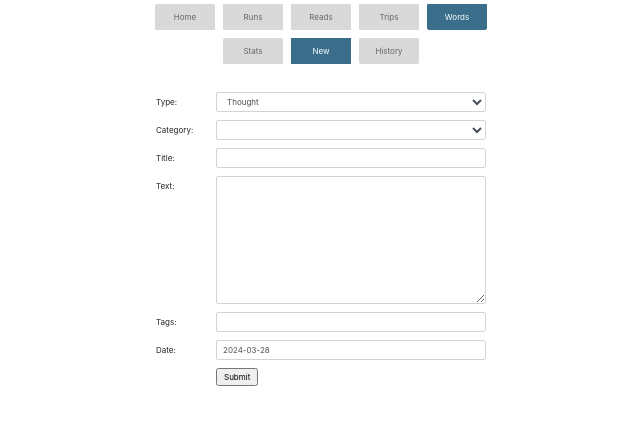
After one commit to AndyPikeWork/Runs-Reads-Trips-Thoughts, a Flask app: page /words/new in a window 1280 px wide. The commit adds this page. Shown: the top 425 px of the page, without its empty margins (319-959 px from the left). Run offline with Flask 3, Linux system fonts and the light colour scheme; lists and menus that the app fills with data are empty; parts of the project's set-up code (start-up, migrations or seed data) failed here and were passed over; some libraries are stand-ins or nearby versions.

Commit message:
new file:   .gitignore 	modified:   __pycache__/app.cpython-39.pyc 	modified:   __pycache__/functions.cpython-39.pyc 	modified:   app.py 	modified:   aux data/Data.xlsx 	modified:   functions.py 	modified:   instance/db.db     new file:   static/field_values.js 	new file:   static/functions.js 	modified:   static/my_override_style.css 	modified:   templates/base.html 	new file:   templates/base_words.html 	new file:   templates/words_edit.html     new file:   templates/words_history.html 	new file:   templates/words_new.html 	new file:   templates/words_stats.html 	new file:   templates/words_view.html

```diff
--- a/app.py
+++ b/app.py
@@ -19,11 +19,11 @@ from datetime import datetime, timedelta, time
 from jinja2.utils import markupsafe
 markupsafe.Markup()
 #Markup('')
-# My python files:
+# My python functions:
 import functions as f
 
 # Swich betwen 'local' and 'prod'
-mode = "prod"
+mode = "local"
 
 
 app = Flask(__name__)
@@ -95,6 +95,18 @@ class Thoughts(db.Model):
     thought = db.Column(db.String(1000))
     category = db.Column(db.String(200))
     date_added = db.Column(db.String(20))
+
+class Words(db.Model):
+    id = db.Column(db.Integer, primary_key=True)
+    date_added = db.Column(db.String(20))
+    note_date = db.Column(db.String(20))
+    note_type = db.Column(db.String(200))
+    note_category = db.Column(db.String(200))
+    note_title = db.Column(db.String(200))
+    note_text = db.Column(db.String(2000))
+    note_status = db.Column(db.String(200))
+    edit_date = db.Column(db.String(20))
+    note_tags = db.Column(db.String(200))
 
 
 with app.app_context():
@@ -296,6 +308,18 @@ def thoughts_stats():
 
     return render_template('thoughts_stats.html', thoughts_by_category=thoughts_by_category)
 
+@app.route('/words/stats', methods=['GET', 'POST'])
+def words_stats():
+    words = Words.query.all()
+
+    # get all the thoughts by category
+    notes_by_category = [category.strip() for note in words for category in note.note_category.split(',')]
+
+    notes_by_category = f.group_and_rank(notes_by_category,"TRUE", 10)
+    #thoughts_by_category = f.make_graph(thoughts_by_category, "hbar", 0.5, 0, "NULL","NULL", 2, "FALSE")
+
+    return render_template('words_stats.html', notes_by_category=notes_by_category)
+
 # HISTORY ---------------------------------------------------------------------------------------------------
 
 # Route for handling form submissions
@@ -335,6 +359,12 @@ def trips_history():
 def thoughts_history():
     thoughts = Thoughts.query.all()
     return render_template('thoughts_history.html',thoughts=thoughts)
+
+@app.route('/words/history', methods=['GET', 'POST'])
+def words_history():
+    words = Words.query.all()
+    print(*words)
+    return render_template('words_history.html',words=words)
 
 # NEW ---------------------------------------------------------------------------------------------------
 
@@ -432,6 +462,62 @@ def thoughts_new():
             print(f"Error: {str(e)}")
     return render_template('thoughts_new.html')
 
+@app.route('/words/new', methods=['GET', 'POST'])
+def words_new():
+    if request.method == 'POST':
+        try:
+            date_added = datetime.today().strftime('%Y-%m-%d')
+            note_date = request.form['note_date']
+            note_type = request.form['note_type']
+            note_category = request.form['note_category']
+            note_title = request.form['note_title']
+            note_text = request.form['note_text']
+            note_status = "new"
+            edit_date = ""
+            note_tags = request.form['note_tags']
+
+
+
+            words_entry = Words(note_date=note_date, note_type=note_type, note_category=note_category,note_title=note_title,note_text=note_text,note_tags=note_tags,note_status=note_status,edit_date=edit_date,date_added=date_added)
+            db.session.add(words_entry)
+            db.session.commit()
+            # Redirect to the reads_history page after successful form submission
+            return redirect(url_for('words_history'))
+        except Exception as e:
+            # Handle database or form processing errors
+            words_entry = db.session.rollback()
+            print(f"Error: {str(e)}")
+    return render_template('words_new.html',today_dt_yyyymmdd=today_dt_yyyymmdd)
+
+# VIEWNOTE  ---------------------------------------------------------------------------------------------------
+
+@app.route('/words/note/<int:note_id>')
+def view_note(note_id):
+    note = Words.query.get_or_404(note_id)
+    return render_template('words_view.html', note=note)
+
+
+@app.route('/words/note/<int:note_id>/edit', methods=['GET', 'POST'])
+def edit_note(note_id):
+    note = Words.query.get_or_404(note_id)
+
+    if request.method == 'POST':
+        note.title = request.form['title']
+        note.content = request.form['content']
+        db.session.commit()
+        return redirect(url_for('words_view', note_id=note.id))
+
+    return render_template('words_edit.html', note=note)
+
+
+
+
+
+
+
+
+
+
 
 if __name__ == '__main__':
     # Create the database tables before running the app
--- /dev/null
+++ b/static/field_values.js
@@ -0,0 +1,7 @@
+const categories = {
+    Review: ['Book', 'Media'],
+    Article: ['Article', 'Academic'],
+    Guide: ['Technical'],
+    Meeting: ['NHS England','Deloitte','SimplifyHealth'],
+    Thought: [''],
+};
--- /dev/null
+++ b/static/functions.js
@@ -0,0 +1,21 @@
+
+// Function to update the Category dropdown based on the selected Type
+function updateCategories() {
+    const type_selected = document.getElementById('note_type');
+    const categorySelect = document.getElementById('note_category');
+    const selectedType = type_selected.value;
+
+    // Clear existing options
+    categorySelect.innerHTML = '';
+
+    // Populate with options based on the selected type
+    categories[selectedType].forEach(category => {
+        const option = document.createElement('option');
+        option.value = category;
+        option.text = category;
+        categorySelect.add(option);
+    });
+}
+
+// Initial call to populate categories based on the default selected type
+updateCategories();
--- a/templates/base.html
+++ b/templates/base.html
@@ -8,6 +8,8 @@
     <meta charset="UTF-8">
     <meta name="viewport" content="width=device-width, initial-scale=1.0">
     <script src="{{ url_for('static', filename='jquery-3.7.1.js') }}"></script>
+    <script src="{{ url_for('static', filename='field_values.js') }}"></script>
+    <script src="{{ url_for('static', filename='functions.js') }}"></script>
 
     <title>{% block title %}My App{% endblock %}</title>
 
@@ -20,7 +22,8 @@
             <li class="m-2 list-group-item {% if 'runs' in request.endpoint %}active{% endif %}"><a href="{{ url_for('runs_stats') }}">Runs</a></li>
             <li class="m-2 list-group-item {% if 'reads' in request.endpoint %}active{% endif %}"><a href="{{ url_for('reads_stats') }}">Reads</a></li>
             <li class="m-2 list-group-item {% if 'trips' in request.endpoint %}active{% endif %}"><a href="{{ url_for('trips_stats') }}">Trips</a></li>
-            <li class="m-2 list-group-item {% if 'thoughts' in request.endpoint %}active{% endif %}"><a href="{{ url_for('thoughts_stats') }}">Thoughts</a></li>
+            <!--<li class="m-2 list-group-item {% if 'thoughts' in request.endpoint %}active{% endif %}"><a href="{{ url_for('thoughts_stats') }}">Thoughts</a></li>-->
+            <li class="m-2 list-group-item {% if 'words' in request.endpoint %}active{% endif %}"><a href="{{ url_for('words_stats') }}">Words</a></li>
         </ul>
         </nav>
     </div>
--- /dev/null
+++ b/templates/base_words.html
@@ -0,0 +1,7 @@
+<div class="d-flex justify-content-center">
+    <ul class="list-group d-flex flex-row">
+        <li class="list-group-item m-2 {% if 'stats' in request.endpoint %}active{% endif %}"><a href="{{ url_for('words_stats') }}">Stats</a></li>
+        <li class="list-group-item m-2 {% if 'new' in request.endpoint %}active{% endif %}"><a href="{{ url_for('words_new') }}">New</a></li>
+        <li class="list-group-item m-2 {% if 'history' in request.endpoint %}active{% endif %}"><a href="{{ url_for('words_history') }}">History</a></li>
+    </ul>
+</div>
--- /dev/null
+++ b/templates/words_new.html
@@ -0,0 +1,72 @@
+
+{% extends 'base.html' %}
+
+{% block distance %}Words - New - My App{% endblock %}
+
+{% block content %}
+{% include 'base_words.html' %}
+
+
+    <br/>
+    <br/>
+    <form class="input_form" method="post" action="#">
+
+        <div class="row mb-3">
+            <label for="note_type" class="col-sm-2 col-form-label">Type:</label>
+            <div class="col-sm-10">
+                <select type="text" rows="8" id="note_type" name="note_type"  required class="form-control" onchange="updateCategories()">
+                    <option value="Thought">Thought</option>
+                    <option value="Meeting">Meeting</option>
+                    <option value="Review">Review</option>
+                    <option value="Guide">Guide</option>
+                    <option value="Article">Article</option>
+                </select>
+            </div>
+        </div>
+
+        <div class="row mb-3">
+            <label for="note_category" class="col-sm-2 col-form-label">Category:</label>
+            <div class="col-sm-10">
+                <select id="note_category" name="note_category"  rows="8"  required class="form-control">
+                    <!-- Categories will be dynamically populated here -->
+                </select>
+            </div>
+        </div>
+
+        <div class="row mb-3">
+            <label for="note_title" class="col-sm-2 col-form-label">Title:</label>
+            <div class="col-sm-10">
+                <input type="text" rows="8" id="note_title" name="note_title"  required class="form-control">
+            </div>
+        </div>
+
+        <div class="row mb-3">
+            <label for="note_text" class="col-sm-2 col-form-label">Text:</label>
+            <div class="col-sm-10">
+                <textarea id="note_text" class="form-control" name="note_text" required rows="10"></textarea>
+            </div>
+        </div>
+
+        <div class="row mb-3">
+            <label for="note_tags" class="col-sm-2 col-form-label">Tags:</label>
+            <div class="col-sm-10">
+                <input type="text" rows="8" id="note_tags" name="note_tags"  required class="form-control">
+            </div>
+        </div>
+
+        <div class="row mb-3">
+            <label for="date_note" class="col-sm-2 col-form-label">Date:</label>
+            <div class="col-sm-10">
+                <input type="text" rows="8" id="note_date" name="note_date"  required class="form-control" value="{{ today_dt_yyyymmdd }}">
+            </div>
+        </div>
+
+        <div class="row mb-3">
+            <div class="col-sm-10 offset-sm-2">
+                <input type="submit" value="Submit">
+            </div>
+        </div>
+    </form>
+
+
+    {% endblock %}
```
Also changed, not shown: functions.py (+15 -2 lines), static/my_override_style.css (+42 -0 lines), templates/words_edit.html (added, +21 -0 lines), templates/words_history.html (added, +35 -0 lines), templates/words_stats.html (added, +31 -0 lines), templates/words_view.html (added, +26 -0 lines), instance/db.db, 2 other files.
